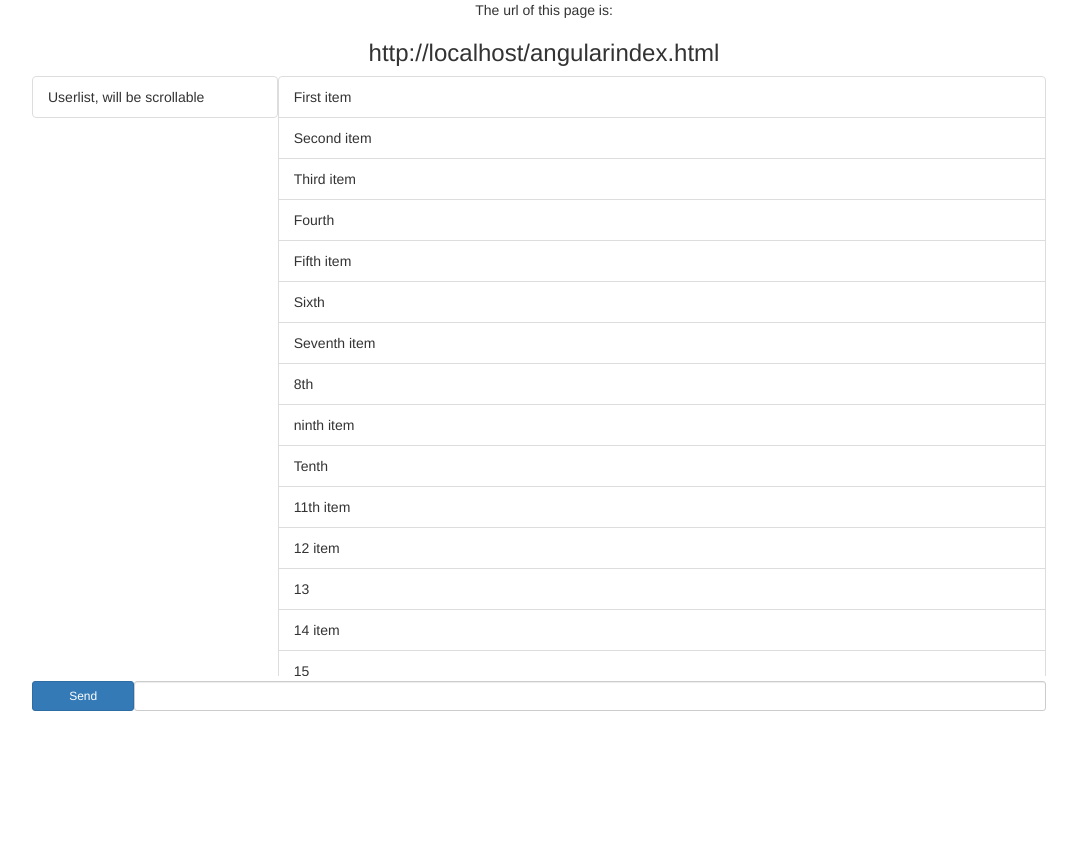
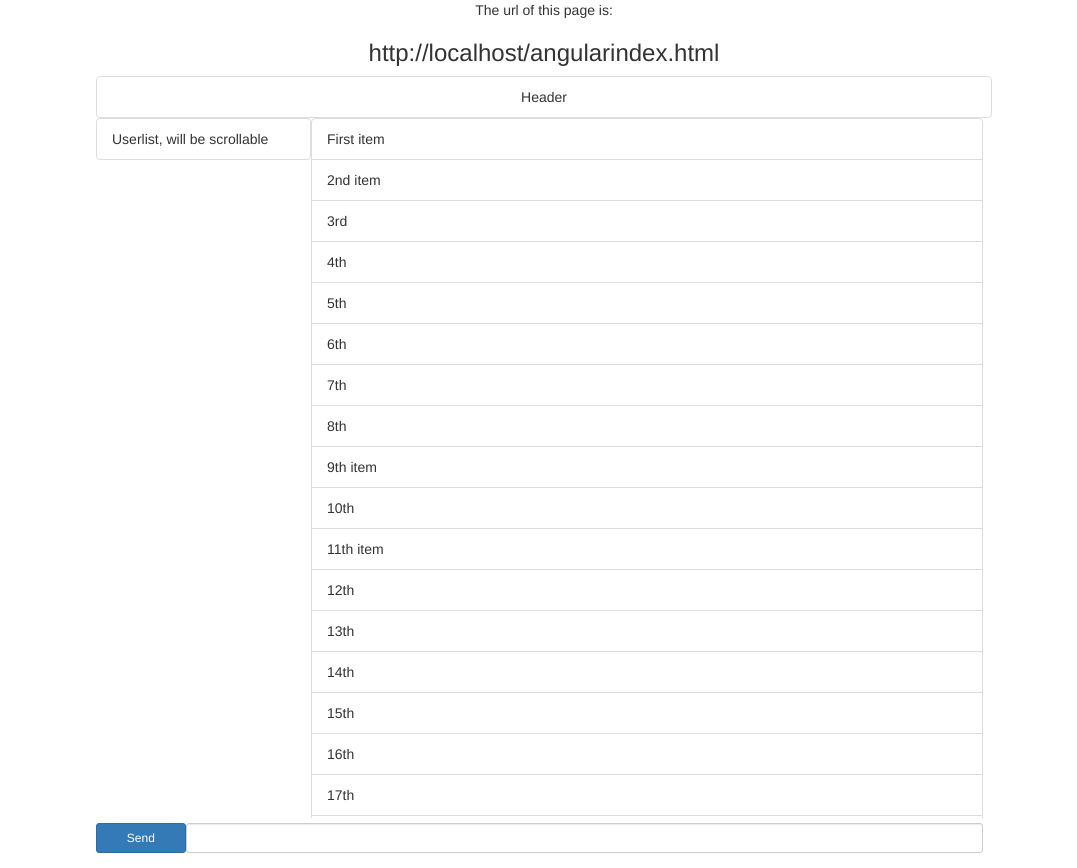
Before and after one commit to gfnation/check, a plain HTML site: page angularindex.html in a window 1280 px wide. Shown: the whole page, without its empty margins (96-1173 px from the left). Before the commit the page ends 800 px from the top, so only its background shows below. Drawn offline with nearby package versions, Linux system fonts and the light colour scheme.

Commit message:
Just a grammar update

```diff
--- a/angularindex.html
+++ b/angularindex.html
@@ -21,28 +21,33 @@
     </div>
 
     <div id="client">
+        <div class='header'>
+            <li class="list-group-item" style="text-align:center;">Header</li>
+
+        </div>
+
         <div class="userList">
         <li class="list-group-item">Userlist, will be scrollable</li>
         </div>
             <div class="msg">
             <li class="list-group-item">First item</li>
-            <li class="list-group-item">Second item</li>
-            <li class="list-group-item">Third item</li>
-            <li class="list-group-item">Fourth</li>
-            <li class="list-group-item">Fifth item</li>
-            <li class="list-group-item">Sixth</li>
-            <li class="list-group-item">Seventh item</li>
+            <li class="list-group-item">2nd item</li>
+            <li class="list-group-item">3rd</li>
+            <li class="list-group-item">4th</li>
+            <li class="list-group-item">5th </li>
+            <li class="list-group-item">6th </li>
+            <li class="list-group-item">7th</li>
             <li class="list-group-item">8th</li>
-            <li class="list-group-item">ninth item</li>
-            <li class="list-group-item">Tenth</li>
+            <li class="list-group-item">9th item</li>
+            <li class="list-group-item">10th</li>
             <li class="list-group-item">11th item</li>
-            <li class="list-group-item">12 item</li>
-            <li class="list-group-item">13</li>
-            <li class="list-group-item">14 item</li>
-            <li class="list-group-item">15</li>
-            <li class="list-group-item">16th item</li>
-            <li class="list-group-item">17</li>
-            <li class="list-group-item">18th item</li>
+            <li class="list-group-item">12th</li>
+            <li class="list-group-item">13th</li>
+            <li class="list-group-item">14th</li>
+            <li class="list-group-item">15th</li>
+            <li class="list-group-item">16th</li>
+            <li class="list-group-item">17th</li>
+            <li class="list-group-item">18th</li>
 
 
             </div>
@@ -67,18 +72,21 @@
 
             }
         #client{
-            width:80%;
+            width:70%;
             height:50%;
             margin:auto;
                 }
         .msg{
             width:75%;
-            min-height: 600px;
-            max-height:600px;
+            min-height:700px;
+            max-height:700px;
             overflow-y:scroll;
             display:inline-block;
 
             }
+        .header{
+
+                }
         .userList{
             width:24%;
             display:inline-block;
```
Also changed, not shown: website/prototype/html/coverpage.html (added, +28 -0 lines).
